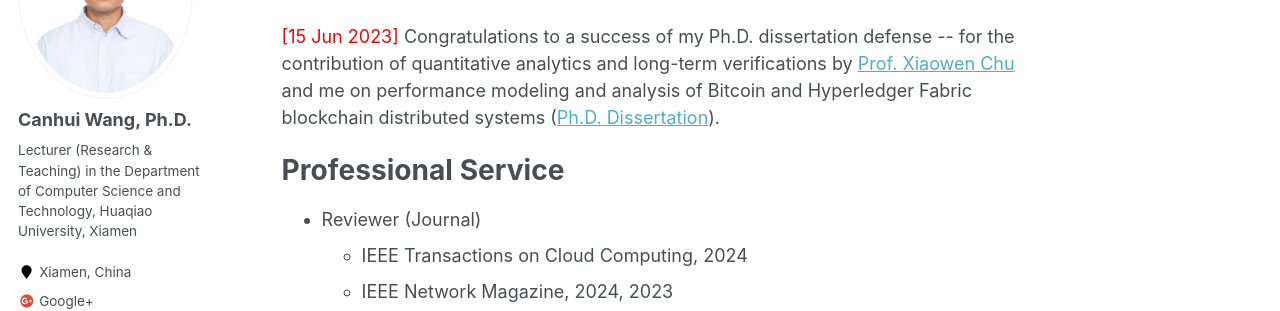
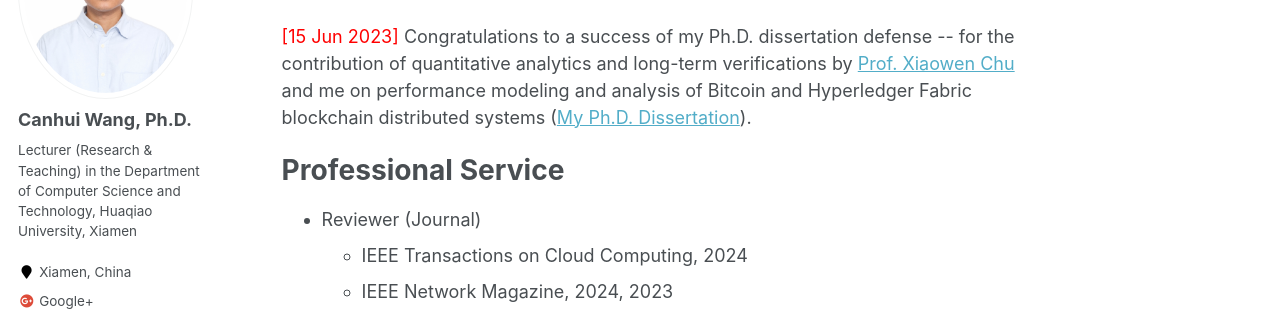
Before and after one commit to Canhui/canhui.github.io, a Jekyll site: the page built from _pages/about.md, in a window 1280 px wide and 900 px high, scrolled down 1054 px. Shown: the part 153-464 px from the top of the window. Built offline with Jekyll 4.4.1, drawn with Linux system fonts in a browser that asks for light colours.

Commit message:
Update about.md

```diff
--- a/_pages/about.md
+++ b/_pages/about.md
@@ -28,7 +28,7 @@ Recent news
 
 <span style="color:red"> \[27 Sep 2023\] </span> Sponsored by the 3-year program of [Research Talent Hub](https://www.itf.gov.hk/en/funding-programmes/nurturing-talent/research-talent-hub/), Hong Kong Innovation and Technology Fund (RTH-ITF) -\- for the work on applied cryptosystems with ASTRI in Hong Kong.
 
-<span style="color:red"> \[15 Jun 2023\] </span> Congratulations to a success of my Ph.D. dissertation defense -\- for the contribution of quantitative analytics and long-term verifications by [Prof. Xiaowen Chu](https://scholar.google.com/citations?user=v4rX24EAAAAJ) and me on performance modeling and analysis of Bitcoin and Hyperledger Fabric blockchain distributed systems ([Ph.D. Dissertation](https://scholars.hkbu.edu.hk/ws/portalfiles/portal/80879547/G23THFL-042570T.pdf)).
+<span style="color:red"> \[15 Jun 2023\] </span> Congratulations to a success of my Ph.D. dissertation defense -\- for the contribution of quantitative analytics and long-term verifications by [Prof. Xiaowen Chu](https://scholar.google.com/citations?user=v4rX24EAAAAJ) and me on performance modeling and analysis of Bitcoin and Hyperledger Fabric blockchain distributed systems ([My Ph.D. Dissertation](https://scholars.hkbu.edu.hk/ws/portalfiles/portal/80879547/G23THFL-042570T.pdf)).
 
 
 
```
